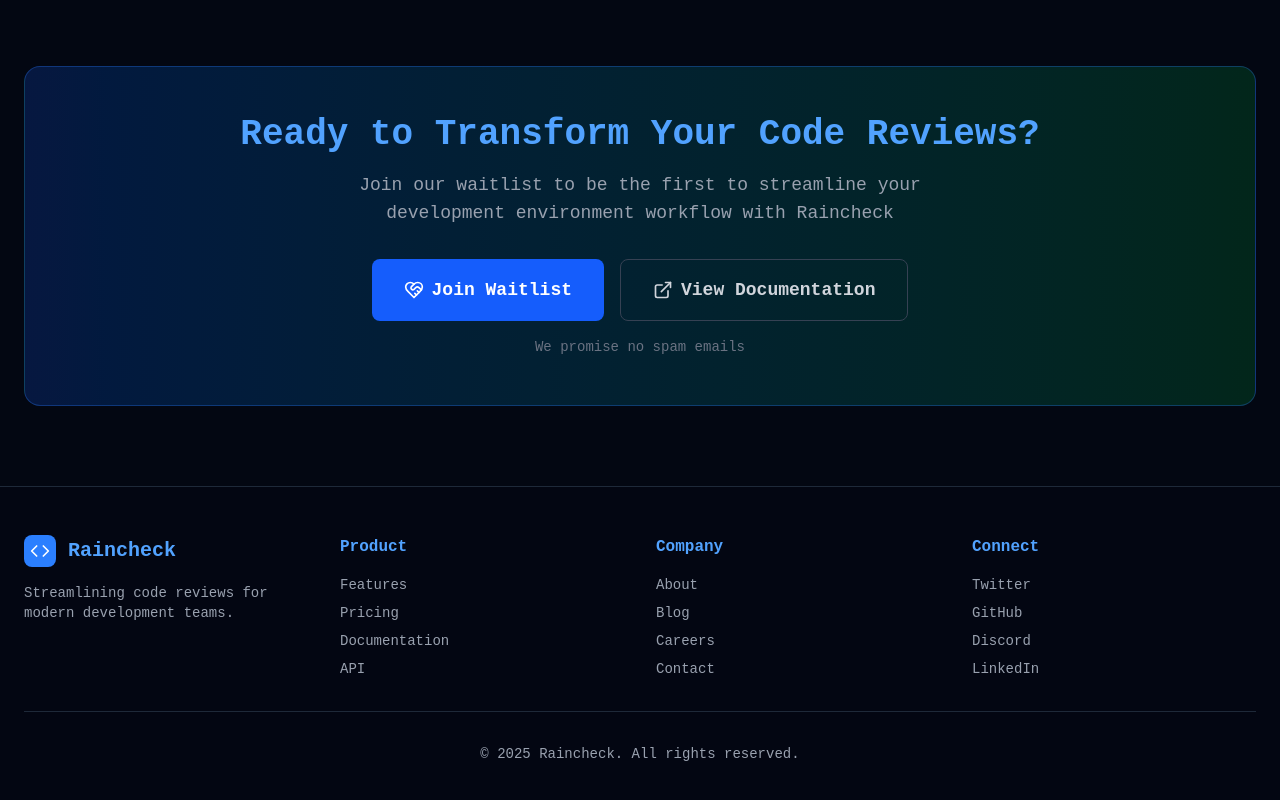
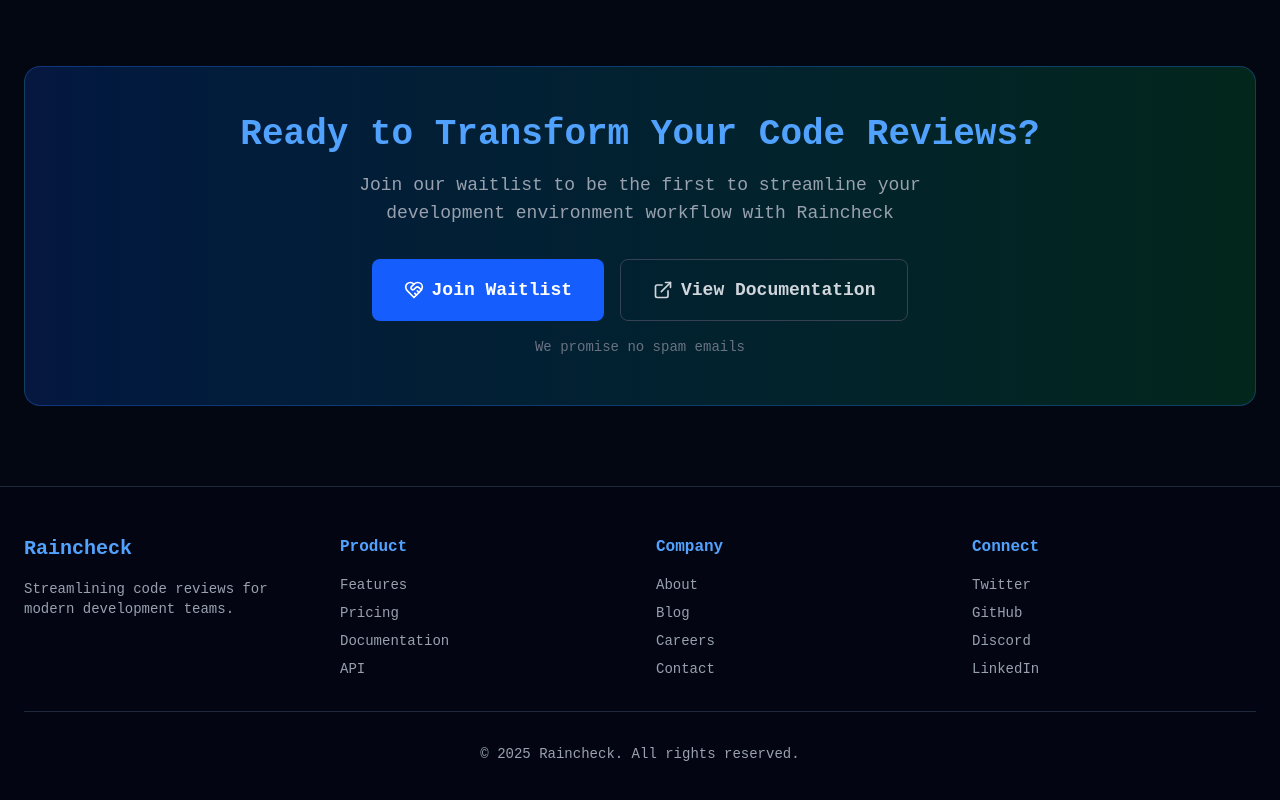
Before and after one commit to PythonHacker24/fortifyscan, a Next.js app: page / in a window 1280 px wide. Shown: the part 3970-4770 px from the top of the page. Built offline with nearby package versions, Linux system fonts and the light colour scheme.

Commit message:
Fixed footer font

```diff
--- a/src/components/HomePage.tsx
+++ b/src/components/HomePage.tsx
@@ -327,13 +327,10 @@ export default function HomePage() {
 
       {/* Footer */}
       <footer className="border-t border-gray-800 bg-gray-950/80">
-        <div className="container mx-auto px-6 py-12">
+        <div className="container mx-auto px-6 py-12" style={{ fontFamily: 'JetBrains Mono, monospace' }}>
           <div className="grid grid-cols-1 md:grid-cols-4 gap-8">
             <div>
               <div className="flex items-center gap-3 mb-4">
-                <div className="w-8 h-8 bg-blue-500 rounded-lg flex items-center justify-center">
-                  <Code className="w-5 h-5 text-white" />
-                </div>
                 <span className="text-xl font-bold text-blue-400">Raincheck</span>
               </div>
               <p className="text-gray-400 text-sm">
```
